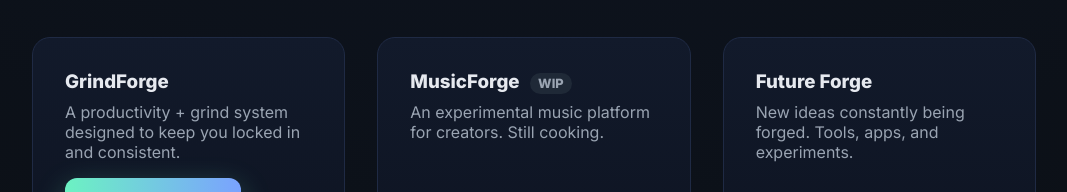
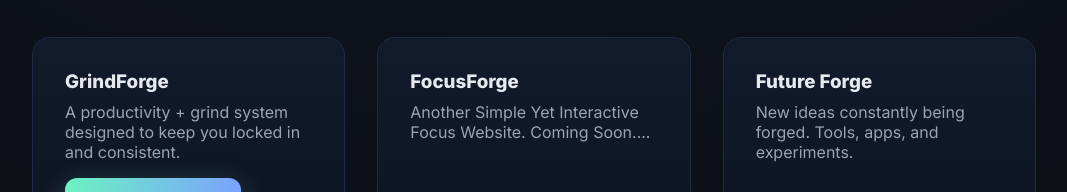
Before and after one commit to neoncipher15/Forgers, a plain HTML site: page index.html in a window 1280 px wide. Shown: the part 963-1155 px from the top of the page, without its empty margins (106-1173 px from the left). Drawn offline with Linux system fonts and the light colour scheme.

Commit message:
Update index.html

```diff
--- a/index.html
+++ b/index.html
@@ -220,9 +220,9 @@
       </div>
 
       <div class="card">
-        <h3>MusicForge <span class="status">WIP</span></h3>
+        <h3>FocusForge </h3>
         <p>
-          An experimental music platform for creators. Still cooking.
+          Another Simple Yet Interactive Focus Website. Coming Soon....
         </p>
       </div>
 
```
